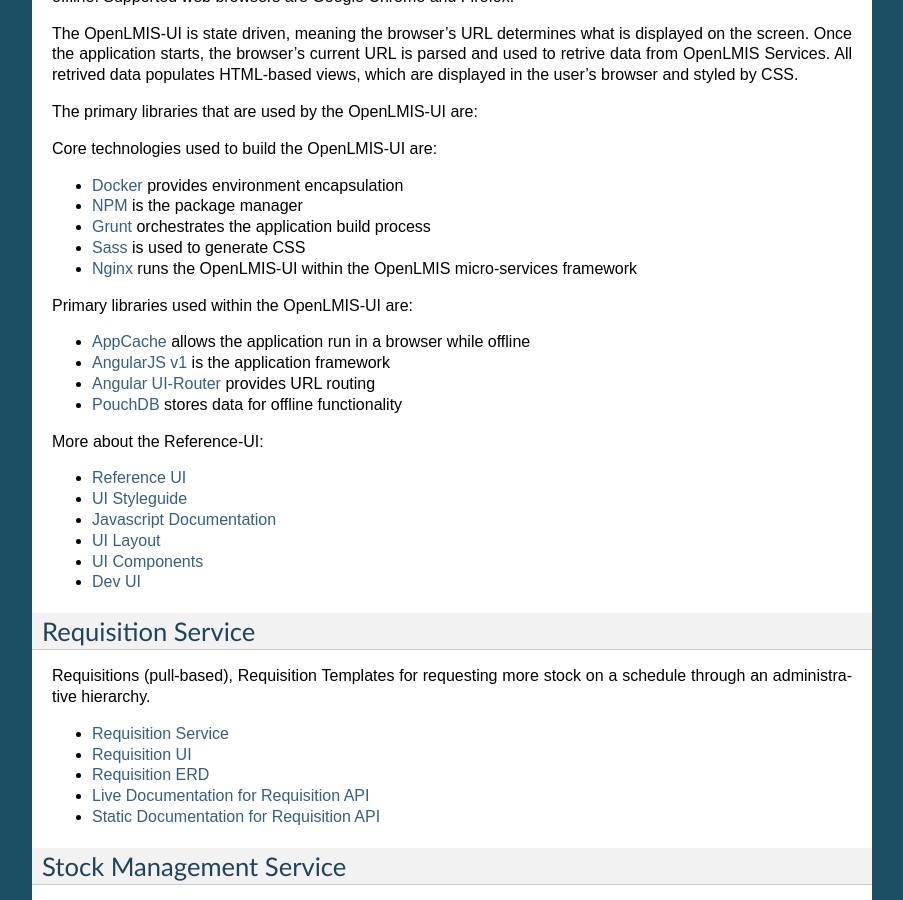
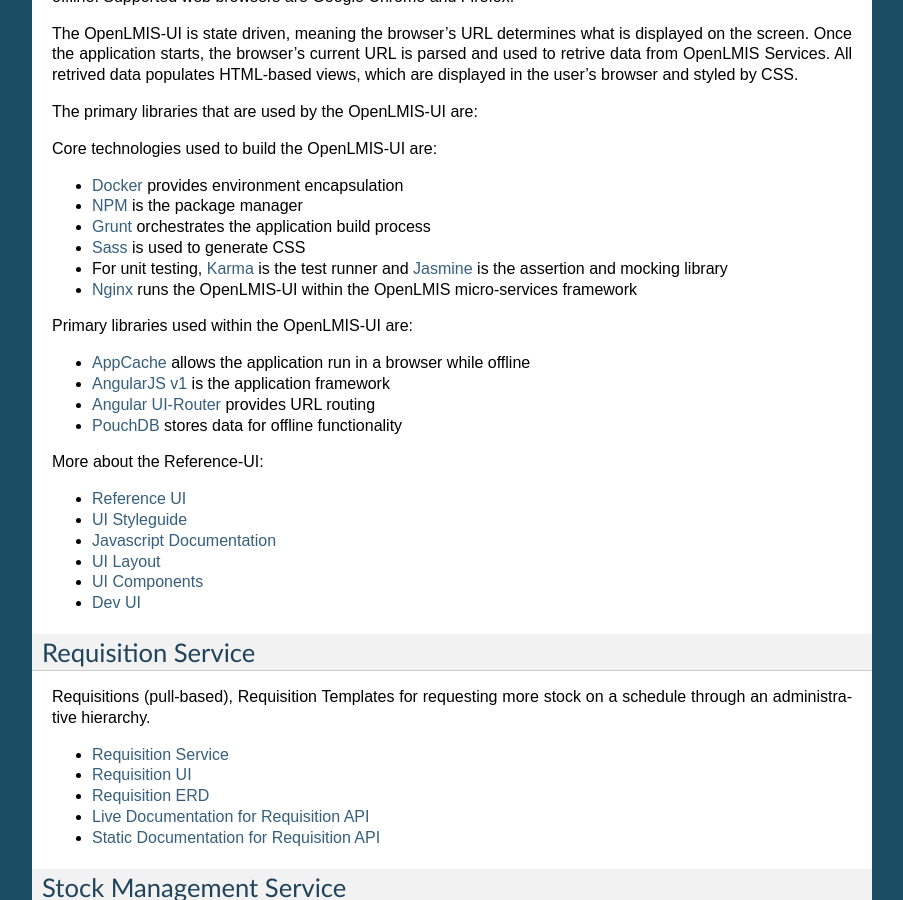
Before and after one commit to OpenLMIS/openlmis-ref-distro, a Sphinx documentation site: the page built from docs/source/components/index.rst, in a window 1280 px wide and 900 px high, scrolled down 1927 px. Shown: the whole window, without its empty margins (198-1101 px from the left). Built offline with Sphinx 7.4.7, drawn with Linux system fonts in a browser that asks for light colours; pages that are not in the unit, such as notebooks, are missing from menus.

Commit message:
OLMIS-3655: Add UI unit test library documentation

```diff
--- a/docs/source/components/index.rst
+++ b/docs/source/components/index.rst
@@ -111,6 +111,7 @@
 - `NPM <https://www.npmjs.com/>`_ is the package manager
 - `Grunt <https://gruntjs.com/>`_ orchestrates the application build process
 - `Sass <http://sass-lang.com/>`_ is used to generate CSS
+- For unit testing, `Karma <https://karma-runner.github.io/2.0/index.html>`_ is the test runner and `Jasmine <https://jasmine.github.io/>`_ is the assertion and mocking library
 - `Nginx <https://www.nginx.com/>`_ runs the OpenLMIS-UI within the OpenLMIS micro-services framework
 
 Primary libraries used within the OpenLMIS-UI are:
```
